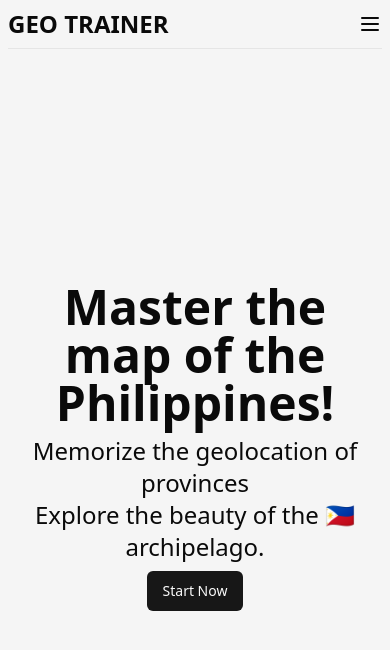
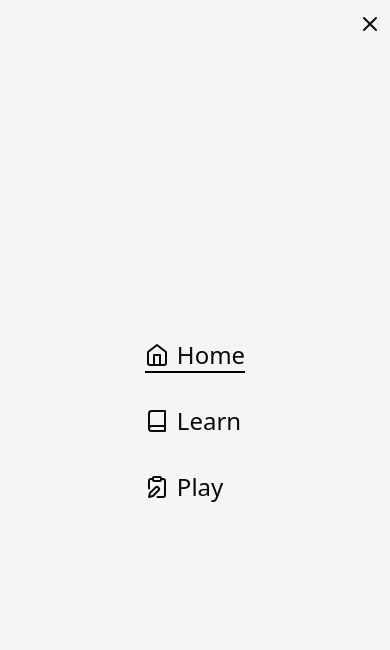
Before and after one commit to Sanjero20/geo-trainer, a Next.js app: page / in a window 390 px wide. Shown: the top 650 px of the page. Built offline with nearby package versions, Linux system fonts and the light colour scheme.

Commit message:
Add mobile menu

```diff
--- a/src/app/layout.tsx
+++ b/src/app/layout.tsx
@@ -12,7 +12,7 @@ export const metadata: Metadata = {
 function RootLayout({ children }: { children: React.ReactNode }) {
   return (
     <html lang="en">
-      <body className="flex h-screen min-h-screen flex-col gap-2 bg-background p-2 sm:container">
+      <body className="relative flex h-screen min-h-screen flex-col gap-2 bg-background p-2 sm:container">
         <Header />
 
         <Separator />
--- /dev/null
+++ b/src/components/header/hamburger.tsx
@@ -0,0 +1,12 @@
+"use client";
+
+import { useMenuStore } from "@/stores/menu";
+import { Menu } from "lucide-react";
+
+function Hamburger() {
+  const { toggleMenu } = useMenuStore();
+
+  return <Menu onClick={toggleMenu} className="cursor-pointer sm:hidden" />;
+}
+
+export default Hamburger;
--- a/src/components/header/header.tsx
+++ b/src/components/header/header.tsx
@@ -1,9 +1,10 @@
-import { Menu } from "lucide-react";
 import NavLink from "./navlink";
+import Hamburger from "./hamburger";
+import MobileMenu from "./mobile";
 
 function Header() {
   return (
-    <header className="z-10 flex items-center justify-between">
+    <header className="z-[999] flex items-center justify-between">
       <h1 className="text-2xl font-bold">GEO TRAINER</h1>
 
       <nav>
@@ -13,8 +14,10 @@ function Header() {
           <NavLink href="/play">Play</NavLink>
         </ul>
 
-        <Menu className="cursor-pointer sm:hidden" />
+        <Hamburger />
       </nav>
+
+      <MobileMenu />
     </header>
   );
 }
--- /dev/null
+++ b/src/components/header/mobile.tsx
@@ -0,0 +1,53 @@
+"use client";
+
+import { X, HomeIcon, Book, ClipboardEdit } from "lucide-react";
+import { cn } from "@/lib/utils";
+import { useMenuStore } from "@/stores/menu";
+import Link from "next/link";
+import { usePathname } from "next/navigation";
+import { useEffect } from "react";
+import NavLink from "./navlink";
+
+function MobileMenu() {
+  const { menuIsOpen, toggleMenu } = useMenuStore();
+
+  const pathname = usePathname();
+
+  useEffect(() => {
+    toggleMenu();
+  }, [pathname]);
+
+  const styles = cn(
+    "absolute left-0 top-0 flex h-screen w-screen items-center justify-center bg-background transition-opacity ease-out sm:hidden",
+    menuIsOpen ? "opacity-100" : "opacity-0 invisible",
+  );
+
+  return (
+    <div className={styles}>
+      <div className="relative flex h-full w-full flex-col items-center justify-center">
+        {/* Close Icon */}
+        <X className="absolute right-2 top-3" onClick={toggleMenu} />
+
+        {/* Main Menu */}
+        <nav className="flex flex-col gap-8">
+          <NavLink href="/" className="flex items-center gap-2 text-2xl">
+            <HomeIcon />
+            Home
+          </NavLink>
+
+          <NavLink href="/learn" className="flex items-center gap-2 text-2xl">
+            <Book />
+            Learn
+          </NavLink>
+
+          <NavLink href="/play" className="flex items-center gap-2 text-2xl">
+            <ClipboardEdit />
+            Play
+          </NavLink>
+        </nav>
+      </div>
+    </div>
+  );
+}
+
+export default MobileMenu;
--- a/src/components/header/navlink.tsx
+++ b/src/components/header/navlink.tsx
@@ -7,15 +7,17 @@ import { cn } from "@/lib/utils";
 interface NavLinkProps {
   href: string;
   children: React.ReactNode;
+  className?: string;
 }
 
-function NavLink({ href, children }: NavLinkProps) {
+function NavLink({ href, children, className }: NavLinkProps) {
   const currentUrl = usePathname();
 
   const styles = cn(
     // currentUrl === "/" && "border-black",
     currentUrl === href ? "border-black" : "border-transparent",
     "border-b-2",
+    className,
   );
 
   return (
--- /dev/null
+++ b/src/stores/menu.ts
@@ -0,0 +1,13 @@
+import { create } from "zustand";
+
+interface Props {
+  menuIsOpen: boolean;
+  toggleMenu: () => void;
+}
+
+export const useMenuStore = create<Props>((set, get) => ({
+  menuIsOpen: false,
+  toggleMenu: () => {
+    set({ menuIsOpen: !get().menuIsOpen });
+  },
+}));
```
